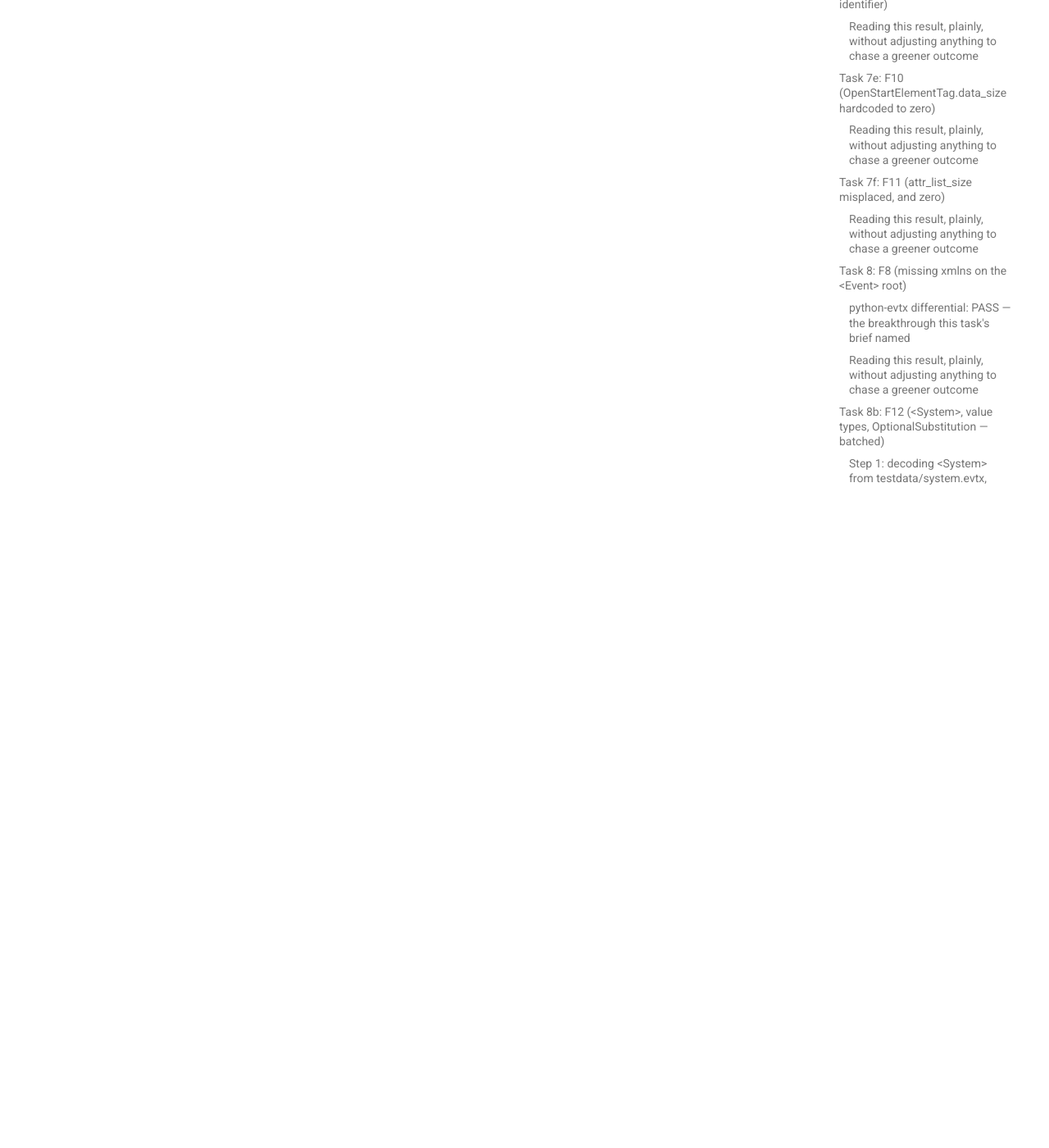
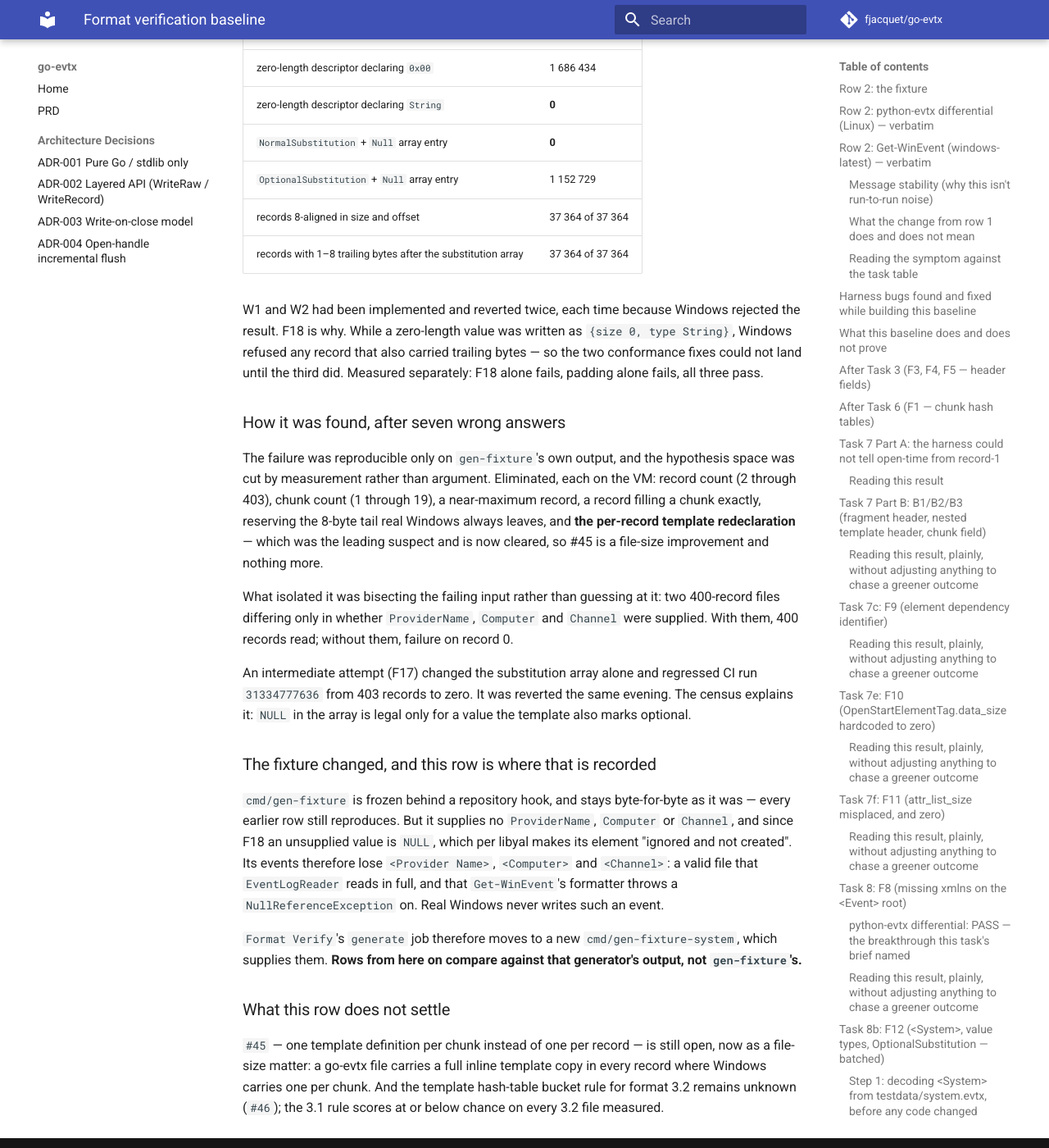
Before and after one commit to fjacquet/go-evtx, an MkDocs documentation site: the page built from docs/format-baseline.md, in a window 1280 px wide and 1400 px high, scrolled down 72734 px. Shown: the whole window at 82% size. Built offline with MkDocs 1.6.1 and Material for MkDocs 9.7.7, drawn with Linux system fonts in a browser that asks for light colours; comment, search, counter and statistics services are not loaded; some of the changed text lies outside the part shown.

Commit message:
docs(baseline): row 23 — F18+W1+W2, every Windows signal green
Run 31335727200, head_sha f23f291, equal to the commit measured.

Records the three changes, why they only work together, the corpus
measurements behind each, the seven hypotheses eliminated first
(including #45, now cleared as the cause), the F17 attempt that regressed
CI and was reverted, and — importantly for future rows — that the CI gate
moves from cmd/gen-fixture to cmd/gen-fixture-system, so later rows
compare against a different generator.

Co-Authored-By: Claude Opus 5 <noreply@anthropic.com>
Claude-Session: https://claude.ai/code/session_01V4aa2erUpGicpwi3pPi6Ds

````diff
--- a/docs/format-baseline.md
+++ b/docs/format-baseline.md
@@ -3077,3 +3077,90 @@ definition in every record where real Windows declares one per chunk and
 points back at it (36 819 backward references to 545 definitions, zero
 forward). And with `testdata/system.evtx` removed, CI no longer checks the
 chunk hash-table rules against any real file.
+
+## F18 + W1 + W2: full conformance. Every Windows-side signal green.
+
+**Run `31335727200`, `head_sha` `f23f2910ba8ed7d5ab397a62c3d052a58c47a161`**,
+selected by `head_sha` and equal to the commit measured. `Format Verify`:
+success.
+
+### Result: row 23 — the writer now matches what Windows writes
+
+```
+STAGE2 READ: ok, 403 records
+PROP ToXml ok
+GETWINEVENT default: ok, 403 records
+GETWINEVENT -Oldest: ok, 403 records
+OK: 403 records, ObjectName round-trips (variant: default)
+OK: 403 records, all chunk checksums verify
+```
+
+### The three changes, and why they only work together
+
+**F18.** A value that may be absent is referenced by an `OptionalSubstitution`
+whose token declares the field's real type, and its substitution-array entry
+is `NULL` when nothing was supplied. `ProviderName`, `Provider/@Guid`,
+`Channel`, `Computer` and the twelve `<Data>` values moved; `<Data>`'s `Name`
+attribute did not, since it comes from `dataFieldNames` and is never empty.
+
+**W1 and W2.** Every record now ends with a fragment EOF token and is padded
+so the on-disk record is a multiple of 8.
+
+Measured basis, all from the derivation corpus:
+
+| shape | occurrences |
+|---|---|
+| zero-length descriptor declaring `0x00` | 1 686 434 |
+| zero-length descriptor declaring `String` | **0** |
+| `NormalSubstitution` + `Null` array entry | **0** |
+| `OptionalSubstitution` + `Null` array entry | 1 152 729 |
+| records 8-aligned in size and offset | 37 364 of 37 364 |
+| records with 1–8 trailing bytes after the substitution array | 37 364 of 37 364 |
+
+W1 and W2 had been implemented and reverted twice, each time because Windows
+rejected the result. F18 is why. While a zero-length value was written as
+`{size 0, type String}`, Windows refused any record that also carried trailing
+bytes — so the two conformance fixes could not land until the third did.
+Measured separately: F18 alone fails, padding alone fails, all three pass.
+
+### How it was found, after seven wrong answers
+
+The failure was reproducible only on `gen-fixture`'s own output, and the
+hypothesis space was cut by measurement rather than argument. Eliminated, each
+on the VM: record count (2 through 403), chunk count (1 through 19), a
+near-maximum record, a record filling a chunk exactly, reserving the 8-byte
+tail real Windows always leaves, and **the per-record template redeclaration**
+— which was the leading suspect and is now cleared, so #45 is a file-size
+improvement and nothing more.
+
+What isolated it was bisecting the failing input rather than guessing at it:
+two 400-record files differing only in whether `ProviderName`, `Computer` and
+`Channel` were supplied. With them, 400 records read; without them, failure on
+record 0.
+
+An intermediate attempt (F17) changed the substitution array alone and
+regressed CI run `31334777636` from 403 records to zero. It was reverted the
+same evening. The census explains it: `NULL` in the array is legal only for a
+value the template also marks optional.
+
+### The fixture changed, and this row is where that is recorded
+
+`cmd/gen-fixture` is frozen behind a repository hook, and stays byte-for-byte
+as it was — every earlier row still reproduces. But it supplies no
+`ProviderName`, `Computer` or `Channel`, and since F18 an unsupplied value is
+`NULL`, which per libyal makes its element "ignored and not created". Its
+events therefore lose `<Provider Name>`, `<Computer>` and `<Channel>`: a valid
+file that `EventLogReader` reads in full, and that `Get-WinEvent`'s formatter
+throws a `NullReferenceException` on. Real Windows never writes such an event.
+
+`Format Verify`'s `generate` job therefore moves to a new
+`cmd/gen-fixture-system`, which supplies them. **Rows from here on compare
+against that generator's output, not `gen-fixture`'s.**
+
+### What this row does not settle
+
+`#45` — one template definition per chunk instead of one per record — is still
+open, now as a file-size matter: a go-evtx file carries a full inline template
+copy in every record where Windows carries one per chunk. And the template
+hash-table bucket rule for format 3.2 remains unknown (`#46`); the 3.1 rule
+scores at or below chance on every 3.2 file measured.
````
